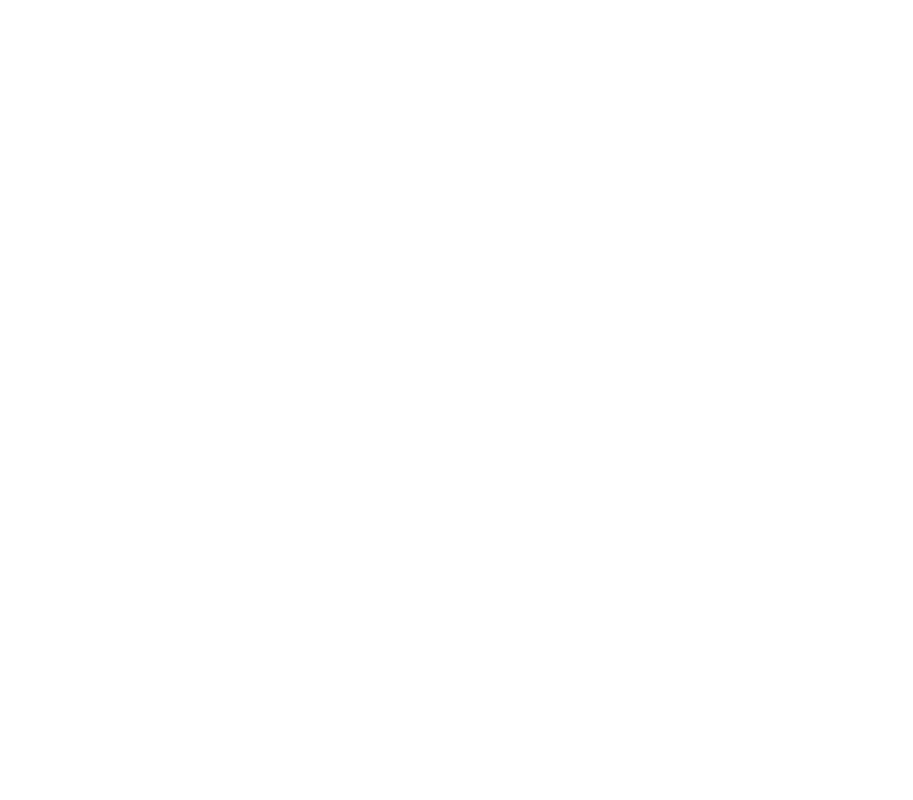
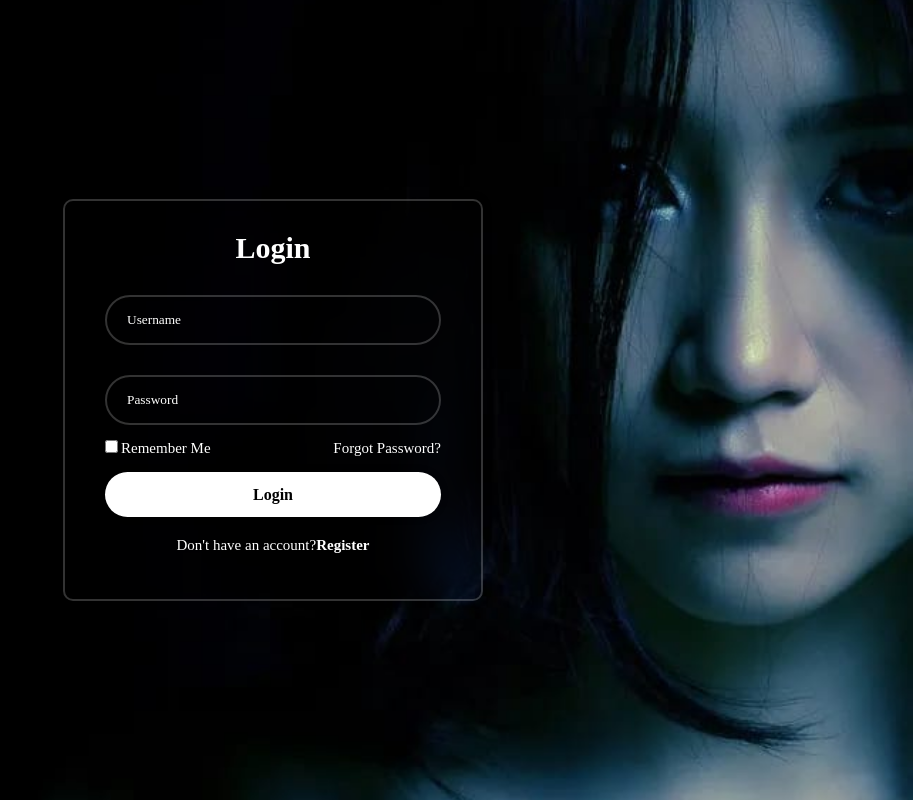
Before and after one commit to shzn-mhd/htmlg2, a plain HTML site: page index.html in a window 1280 px wide. Shown: the whole page, without its empty margins (367-1280 px from the left). Drawn offline with nearby package versions, Linux system fonts and the light colour scheme.

Commit message:
Add files via upload

```diff
--- a/index.html
+++ b/index.html
@@ -2,10 +2,36 @@
 <html lang="en">
 <head>
     <meta charset="UTF-8">
+    <meta http-equiv="X-UA-Compatible" content="IE=edge">
     <meta name="viewport" content="width=device-width, initial-scale=1.0">
-    <title>Document</title>
+    <title>Portfolio.</title>
+    <link href='https://unpkg.com/boxicons@2.1.4/css/boxicons.min.css' rel='stylesheet'>
+    <link rel="stylesheet" href="style.css">
 </head>
 <body>
 
+    <div class="wrapper">
+        <form action="">
+            <h1>Login</h1>
+            <div class="input-box">
+                <input type="text" placeholder="Username" required>
+            </div>
+
+            <div class="input-box">
+                <input type="password" placeholder="Password" required>
+            </div>
+
+            <div class="remember-forget">
+                <label><input type="checkbox">Remember Me </label>
+                <a href="#">Forgot Password?</a>
+            </div>
+
+            <button type="submit" class="btn">Login</button>
+            <div class="register-link">
+                <p>Don't have an account?<a href="#">Register</a></p>
+            </div>
+        </form>
+    </div>
+
 </body>
 </html>
--- /dev/null
+++ b/style.css
@@ -0,0 +1,127 @@
+*
+{
+    margin: 0;
+    padding: 0;
+    box-sizing: border-box;
+    scroll-behavior: smooth;
+    font-family: 'Times New Roman', Times, serif;
+}
+
+body
+{
+    display: flex;
+    justify-content: center;
+    align-items: center;
+    min-height: 100vh;
+    background: url('bg.jpg');
+    background-size: cover;
+    background-position: center;
+}
+
+.wrapper
+{
+    width: 420px;
+    background: transparent;
+    border: 2px solid rgba(255, 255, 255, .2);
+    backdrop-filter: blur(20px);
+    box-shadow: 0 0 10px rgba(0, 0, 0, .2);
+    color: #fff;
+    border-radius: 10px;
+    padding: 30px 40px;
+}
+.wrapper h1
+{
+    font-size: 30px;
+    text-align: center;
+}
+
+.wrapper .input-box
+{
+    width: 100%;
+    height: 50px;
+    margin: 30px 0;
+}
+
+.input-box input
+{
+    width: 100%;
+    height: 100%;
+    background: transparent;
+    border: 1px #fff;
+    outline: none;
+    border: 2px solid rgba(255, 255, 255, .2);
+    border-radius: 40px;
+    color: #fff;
+    padding: 20px 45px 20px 20px;
+}
+
+.input-box input::placeholder
+{color: #ffff;}
+
+.input-box i
+{
+    position: absolute;
+    right: 20px;
+    top: 50%;
+    transform: translateY(-50%);
+    font-size: 20px;
+}
+
+.wrapper .remember-forget
+{
+    display: flex;
+    justify-content: space-between;
+    font-size: 15px;
+    margin: -15px 0 15px;
+}
+
+.remember-forget label input
+{
+    accent-color: #fff;
+    margin-right: 3px;
+}
+
+.remember-forget a
+{
+    color: #fff;
+    text-decoration: none;
+}
+
+.remember-forget a:hover
+{
+    text-decoration: underline;
+}
+
+.wrapper .btn
+{
+    width: 100%;
+    height: 45px;
+    background: #fff;
+    border: none;
+    outline: none;
+    border-radius: 40px;
+    box-shadow: 0 0 10px rgba(0, 0, 0, .1);
+    cursor: pointer;
+    font-size: 16px;
+    color: #000;
+    font-weight: 600;
+}
+
+.wrapper .register-link
+{
+    font-size: 15px;
+    text-align: center;
+    margin: 20px 0 15px;
+}
+
+.register-link p a
+{
+    color: #fff;
+    text-decoration: none;
+    font-weight: 600;
+}
+
+.register-link p a:hover
+{
+    text-decoration: underline;
+}
```
Also changed, not shown: bg.jpg (added).
